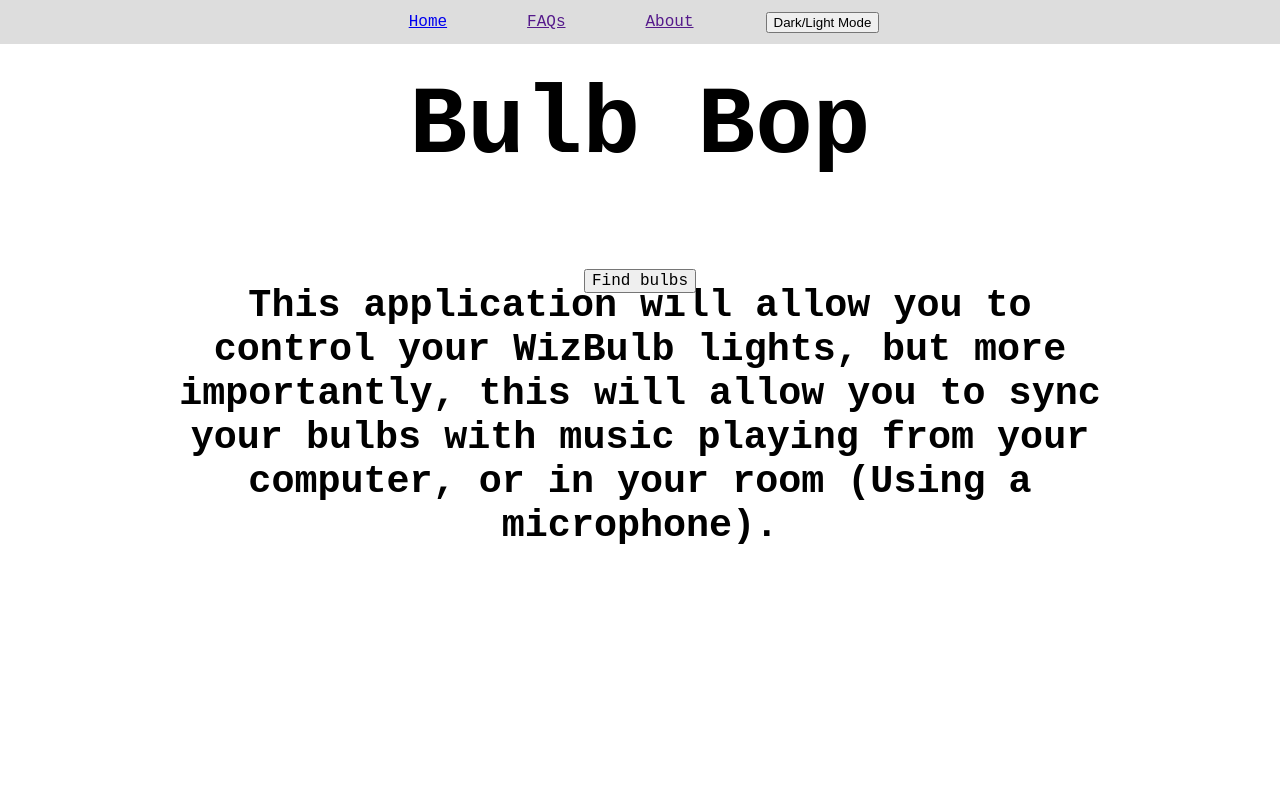
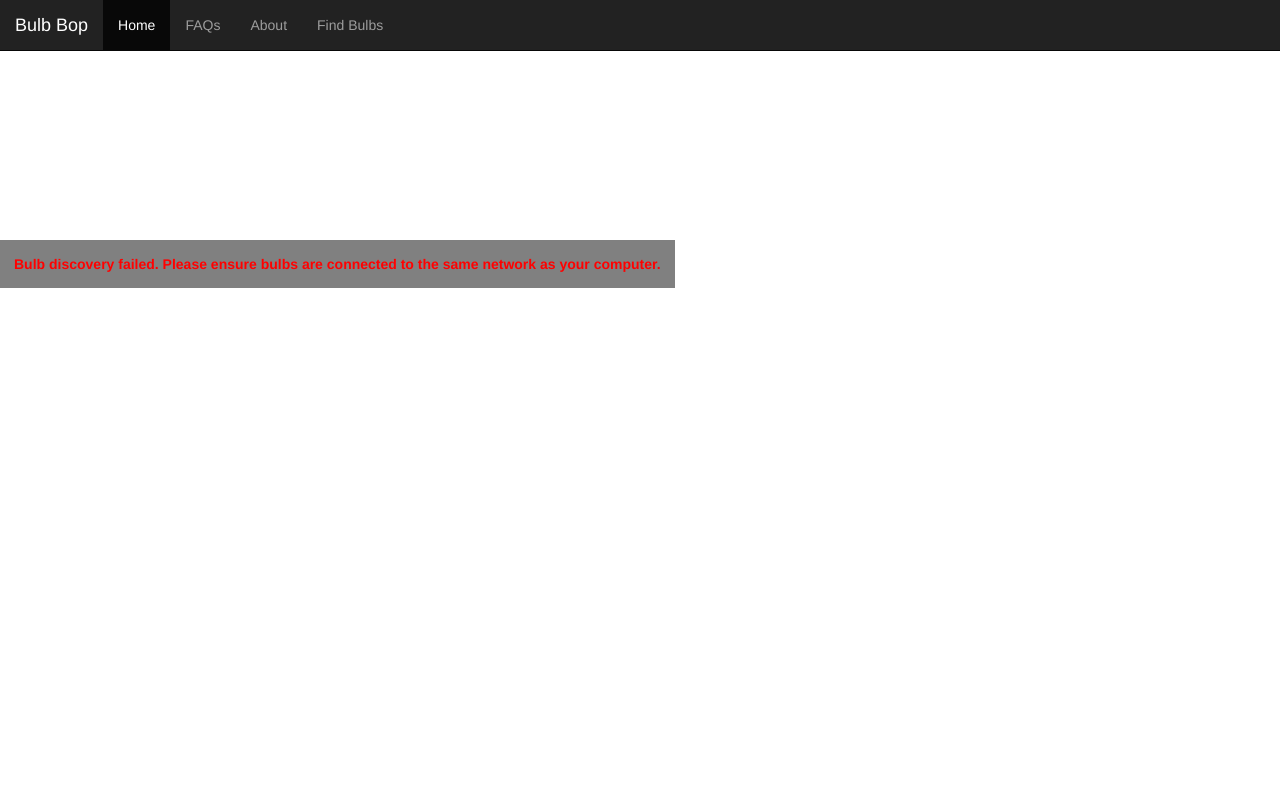
Before and after one commit to RyanMcClean/wizlight-music-sync, a Django app: page / in a window 1280 px wide. Run offline with Django 5.2, Linux system fonts and the light colour scheme; data that the repository does not hold is empty; parts of the project's set-up code (start-up, migrations or seed data) failed here and were passed over; some libraries are stand-ins or nearby versions.

Commit message:
Changes to html and css mainly

```diff
--- a/bulbControlFrontend/helpers.py
+++ b/bulbControlFrontend/helpers.py
@@ -47,8 +47,9 @@ class NetworkHandler:
                         if "result" in m.keys() and "success" in m["result"].keys() and m["result"]["success"]:
                             continue_loop = False
                         message = m
-                        message["ip"] = ip[0]
-                        messages.append(message)
+                        message["ip"] = recv_ip
+                        if not message in messages:
+                            messages.append(message)
                         m, rev_ip = self.receive_message()
                 except TimeoutError:
                     pass
--- a/bulbControlFrontend/static/my_first.css
+++ b/bulbControlFrontend/static/my_first.css
@@ -1,8 +1,8 @@
-html,
-body {
+.main-body {
+    padding-top: 1000px;
     width: 100%;
     font-family: 'Courier New', Courier, monospace;
-    font-size: 100%;
+    font-size: 3vw;
     display: flex;
     flex-direction: column;
     align-items: center;
@@ -15,15 +15,6 @@ body {
     flex-direction: column;
     align-items: center;
     gap: inherit;
-}
-
-.title-bar {
-    font-size: 3em;
-    height: 30%;
-    width: 75%;
-    display: flex;
-    flex-direction: column;
-    align-items: center;
 }
 
 .generic_description {
@@ -124,28 +115,3 @@ body {
     font-size: larger;
     gap: 5px;
 }
-
-ul {
-    width: 100%;
-    background-color: #dddddd;
-    margin: 0;
-    padding: 5;
-    display: flex;
-    flex-direction: row;
-    align-items: center;
-    list-style-type: none;
-    justify-content: center;
-    gap: 5%;
-    position: fixed;
-    top: 0;
-}
-
-li {
-    float: left;
-}
-
-a {
-    display: block;
-    padding: 8px;
-    background-color: #dddddd;
-}
--- a/bulbControlFrontend/templates/index.html
+++ b/bulbControlFrontend/templates/index.html
@@ -9,14 +9,10 @@
 <script>
     window.setInterval(backgroundUpdate, 1500)
 </script>
-<div class="title-bar">
-    <h1 class="main-title">Bulb Bop</h1>
-    {% include "generic_description.html" %}
-</div>
 
 <div class="error-message" id="error-wrapper" style="visibility: hidden;">
     <span>
-        {% if error %}{{ errorMessage }}{% endif %}
+        {% if error %}{{ errorMessage }}<script>document.getElementById("error-wrapper").style.visibility = "visible"</script>{% endif %}
     </span>
 </div>
 {% if numBulbs > 0 %}
@@ -37,13 +33,7 @@
     <br />
     <button class="generic-button" id="activate-music-sync-button">Activate music sync</button>
 </form>
-{% endif %} {% if count == 0 %}
-<form action="" method="post">
-    <input type="hidden" name="discover" />
-    <button class="generic-button" id="bulb-search-button">Find bulbs</button>
-</form>
-<br />
-{% endif %} {% for x in bulbs %}
+{% endif %}  {% for x in bulbs %}
 <div class="bulb-container">
     <p>{{ x.BulbName }}</p>
     <div class="bulb-icon">
@@ -195,7 +185,9 @@ Toggle bulb
 <div class="bulb-registration">
 <form class="bulb-registration-form" action="" method="post">
     {% for field in regForm %} {% if field.html_name == 'bulbIp' %}
+    <div class="form-group">
     <input type="hidden" name="{{ field.html_name }}" value="{{ x }}" />
+    </div>
     {% elif field.html_name == 'bulbName' %} {{ field.errors }}
     <label for="{{ field.id_for_label }}">Input a name for this bulb</label>
     {{ field }}
--- a/bulbControlFrontend/templates/master.html
+++ b/bulbControlFrontend/templates/master.html
@@ -7,6 +7,9 @@
     <meta name="contact" content="https://github.com/RyanMcClean" />
     <link rel="stylesheet" href="{% static 'my_first.css' %}" />
     <link rel="shortcut icon" type="image/png" href="{% static 'images/favicon.png' %}" />
+    <link rel="stylesheet" href="https://maxcdn.bootstrapcdn.com/bootstrap/3.4.1/css/bootstrap.min.css" />
+    <script src="https://ajax.googleapis.com/ajax/libs/jquery/3.7.1/jquery.min.js"></script>
+    <script src="https://maxcdn.bootstrapcdn.com/bootstrap/3.4.1/js/bootstrap.min.js"></script>
     <script type="text/javascript" src="{% static 'js/errorHandler.js' %}"></script>
     <head>
         <script src="https://kit.fontawesome.com/96ce0bc79a.js" crossorigin="anonymous"></script>
@@ -14,12 +17,19 @@
     </head>
     <body id="main-body">
         {{ errorMessage | json_script:"errorMessage" }} {{ error | json_script:"error"}}
-        <ul class="navbar">
-            <li><a href="/">Home</a></li>
-            <li><a href="">FAQs</a></li>
-            <li><a href="">About</a></li>
-            <li><button>Dark/Light Mode</button></li>
-        </ul>
+        <nav class="navbar navbar-inverse navbar-fixed-top">
+            <div class="container-fluid">
+                <div class="navbar-header">
+                    <a class="navbar-brand" href="#">Bulb Bop</a>
+                </div>
+                <ul class="nav navbar-nav">
+                    <li class="active"><a href="/">Home</a></li>
+                    <li><a href="/">FAQs</a></li>
+                    <li><a href="/">About</a></li>
+                    <li><a href="/discover">Find Bulbs</a></li>
+                </ul>
+            </div>
+        </nav>
         {% block content %}{% endblock %}
     </body>
 </html>
--- a/bulbControlFrontend/urls.py
+++ b/bulbControlFrontend/urls.py
@@ -3,6 +3,7 @@ from . import views
 
 urlpatterns = [
     path("", views.index, name="index"),
+    path("discover/", views.discover, name="discover"),
     path("toggleBulb/", views.toggle_bulb, name="toggle"),
     path("queryBulb/", views.query_bulb, name="query"),
     path("colorBulb/", views.color_bulb, name="color"),
--- a/bulbControlFrontend/views.py
+++ b/bulbControlFrontend/views.py
@@ -20,7 +20,16 @@ from .audioTesting import main as audioSync, getWorkingDeviceList
 from .helpers import NetworkHandler, separator  # noqa: E402
 
 client = NetworkHandler()
-
+context = {
+        "regForm": bulbForm(),
+        "ips": [],
+        "count": 0,
+        "bulbs": [],
+        "numBulbs": 0,
+        "audioDevices": [],
+        "error": False,
+        "errorMessage": "No error",
+    }
 
 def index(request) -> HttpResponse:
     """Renders index, this changes depending on the type of request, and the contents of the request
@@ -38,19 +47,10 @@ def index(request) -> HttpResponse:
     # where x is the number of bulb objects returned
     bulbs = wizbulb.objects.all()
 
-    context = {
-        "regForm": bulbForm(),
-        "ips": [],
-        "count": 0,
-        "bulbs": [],
-        "numBulbs": 0,
-        "audioDevices": [],
-        "error": False,
-        "errorMessage": "No error",
-    }
     for x in bulbs:
         client.update_bulb_objects(x)
-        context["bulbs"].append(x.returnJSON())
+        if x.returnJSON() not in context['bulbs']:
+            context["bulbs"].append(x.returnJSON())
 
     context["numBulbs"] = len(context["bulbs"])
     if context["numBulbs"] > 0:
@@ -60,79 +60,43 @@ def index(request) -> HttpResponse:
 
     if request.method == "POST":
         # Discover bulbs on network
-        if "discover" in request.POST.keys() or "discover" in request.body.decode("utf-8"):
-            if "discover" in request.POST.keys():
-                ip = "255.255.255.255" if len(request.POST["discover"]) == 0 else request.POST["discover"]
-            else:
-                ip = (
-                    "255.255.255.255"
-                    if len(json.loads(request.body.decode("utf-8"))["discover"]) == 0
-                    else json.loads(request.body.decode("utf-8"))["discover"]
-                )
-            print("discover")
-            m = client.sender(ip, packet="discover", attempts=5, expected_results=100)
-            context["count"] = len(m)
-
-            for bulbResponse in m:
-                print(bulbResponse)
-                if [
-                    True
-                    for bulb in context["bulbs"]
-                    if str(m[1]).replace("(", "").replace("'", "").split(",", maxsplit=1)[0] in bulb["BulbIp"]
-                ]:
-                    print("Hiding already saved bulb")
-                else:
-                    context["ips"].append(bulbResponse["ip"])
-
-            if not context["numBulbs"] > 0 and not len(context["ips"]) > 0:
-                context["error"] = True
-                context["errorMessage"] = (
-                    "Bulb discovery failed. Please ensure bulbs are connected to the same network as your computer."
-                )
-                print("Bulb discovery failed. Please ensure bulbs are connected to the same network as your computer.")
-
+        print("form")
+        if "bulbIp" in request.POST.keys():
+            requestBody = request.POST
+        else:
+            requestBody = json.loads(request.body.decode("utf-8"))
+        m = client.sender(
+            requestBody["bulbIp"],
+            "discover",
+            0.5,
+            5,
+        )
+        if len(m) > 0:
+            m = m[0]["result"] if "result" in m[0].keys() else m[0]
+        elif len(m) == 1:
+            m = m["result"] if "result" in m.keys() else m
+        else:
+            m = {}
+        form = bulbForm(requestBody)
+        print("Form: ")
+        print(form)
+        if form.is_valid():
+            model = form.save(commit=False)
+            model.bulbState = m["state"] if "state" in m.keys() else False
+            model.bulbRed = m["r"] if "r" in m.keys() else 0
+            model.bulbGreen = m["g"] if "g" in m.keys() else 0
+            model.bulbBlue = m["b"] if "b" in m.keys() else 0
+            model.bulbTemp = m["temp"] if "temp" in m.keys() else 0
+            model.save()
+            bulbs = wizbulb.objects.all()
             separator()
             return render(request, "index.html", context)
+        else:
+            context["error"] = True
+            context["errorMessage"] = "submitted bulb form was invalid"
 
-            # Create bulb object in db
-        else:
-            print("form")
-            if "bulbIp" in request.POST.keys():
-                requestBody = request.POST
-            else:
-                requestBody = json.loads(request.body.decode("utf-8"))
-            m = client.sender(
-                requestBody["bulbIp"],
-                "discover",
-                0.5,
-                5,
-            )
-            if len(m) > 1:
-                m = m[0]["result"] if "result" in m[0].keys() else m[0]
-            elif len(m) == 1:
-                m = m["result"] if "result" in m.keys() else m
-            else:
-                m = {}
-            form = bulbForm(requestBody)
-            print("Form: ")
-            print(form)
-            if form.is_valid():
-                model = form.save(commit=False)
-                model.bulbState = m["state"] if "state" in m.keys() else False
-                model.bulbRed = m["r"] if "r" in m.keys() else 0
-                model.bulbGreen = m["g"] if "g" in m.keys() else 0
-                model.bulbBlue = m["b"] if "b" in m.keys() else 0
-                model.bulbTemp = m["temp"] if "temp" in m.keys() else 0
-                model.save()
-                bulbs = wizbulb.objects.all()
-                separator()
-                return render(request, "index.html", context)
-            else:
-                context["error"] = True
-                context["errorMessage"] = "submitted bulb form was invalid"
-
-            separator()
-            return render(request, "index.html", context)
+        separator()
+        return render(request, "index.html", context)
 
     elif request.method == "GET":
         print("load home page")
@@ -143,6 +107,31 @@ def index(request) -> HttpResponse:
     separator()
     return redirect("404.html")
 
+def discover(request) -> HttpResponse:
+    separator()
+    ip = "255.255.255.255"
+    print("discover")
+    m = client.sender(ip, packet="discover", attempts=5, expected_results=100)
+
+    for bulbResponse in m:
+        if [
+            True
+            for bulb in context["bulbs"]
+            if str(m[1]).replace("(", "").replace("'", "").split(",", maxsplit=1)[0] in bulb["BulbIp"]
+        ]:
+            print("Hiding already saved bulb")
+        elif not bulbResponse['ip'] in context['ips']:
+            context["ips"].append(bulbResponse["ip"])
+
+    if not context["numBulbs"] > 0 and not len(context["ips"]) > 0:
+        context["error"] = True
+        context["errorMessage"] = (
+            "Bulb discovery failed. Please ensure bulbs are connected to the same network as your computer."
+        )
+        print("Bulb discovery failed. Please ensure bulbs are connected to the same network as your computer.")
+
+    separator()
+    return render(request, "index.html", context)
 
 def toggle_bulb(request) -> JsonResponse:
     """Toggles WizLight bulb
```
